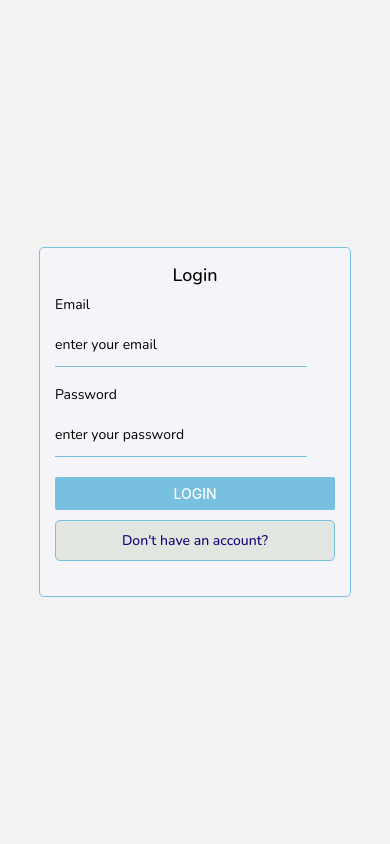
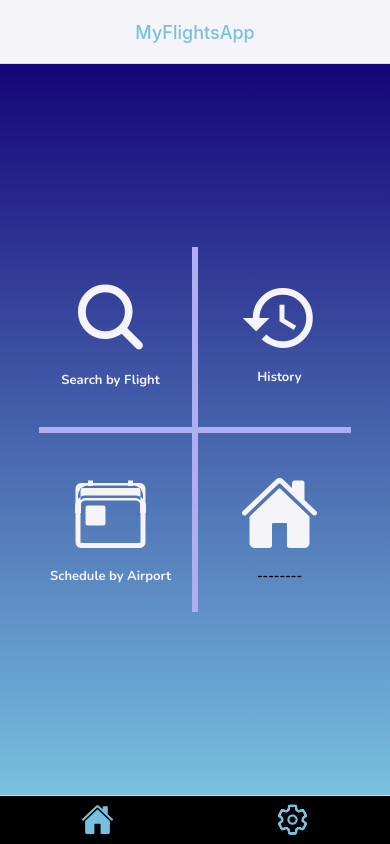
Before and after one commit to patorosso/myflightsapp, a React Native app: screen /Home in a window 390 px wide. Built offline with nearby package versions, Linux system fonts and the light colour scheme; what expo-sqlite would draw is missing.

Commit message:
temporarily commented auth screen, about to install expo-location

```diff
--- a/src/navigation/home.jsx
+++ b/src/navigation/home.jsx
@@ -33,6 +33,8 @@ const HomeNavigator = () => {
             <Stack.Screen name='Schedule' component={Schedule}
             options= {{title:'Schedule' ,headerTintColor: colors.primary}}/>
 
+
+
         </Stack.Navigator>
     )
 }
--- a/src/navigation/index.jsx
+++ b/src/navigation/index.jsx
@@ -5,10 +5,11 @@ import TabNavigator from "./tabs";
 import { StatusBar } from "react-native";
 
 const AppNavigator = () => {
-    const userId = useSelector((state) => state.auth.userId);
+    // const userId = useSelector((state) => state.auth.userId);
     return (
         <NavigationContainer>
-           {userId ? <TabNavigator /> : <AuthNavigator />}
+            <TabNavigator />
+           {/* {userId ? <TabNavigator /> : <AuthNavigator />} */}
         </NavigationContainer>
 
     )
```
